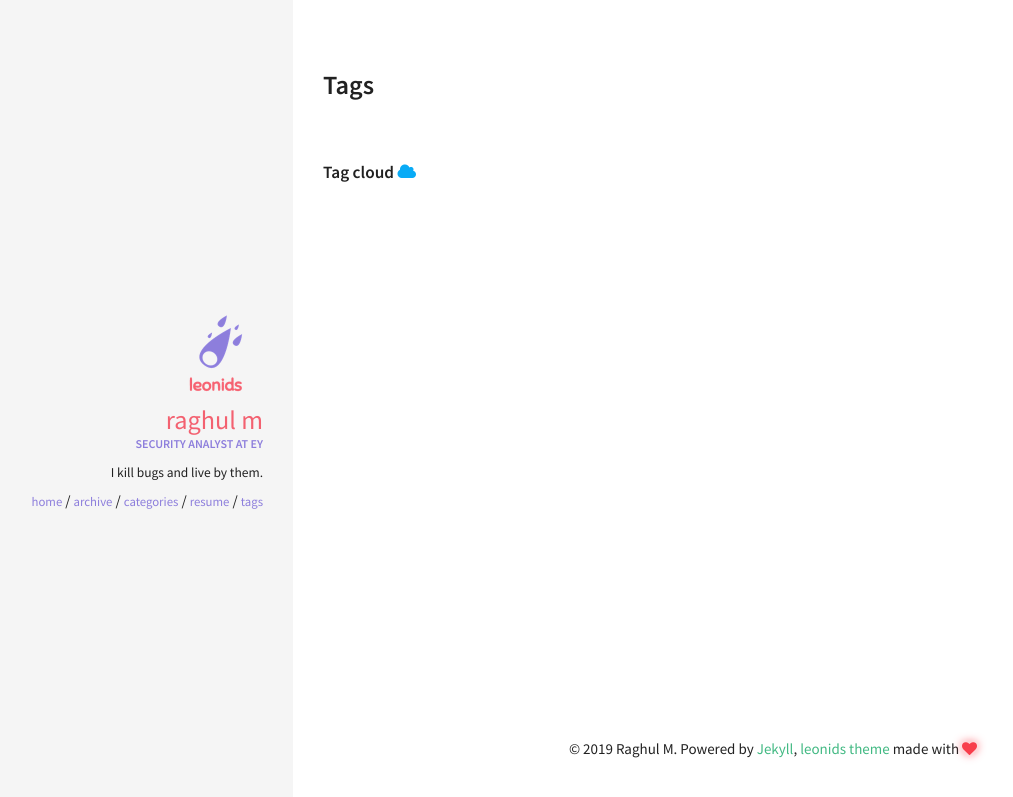
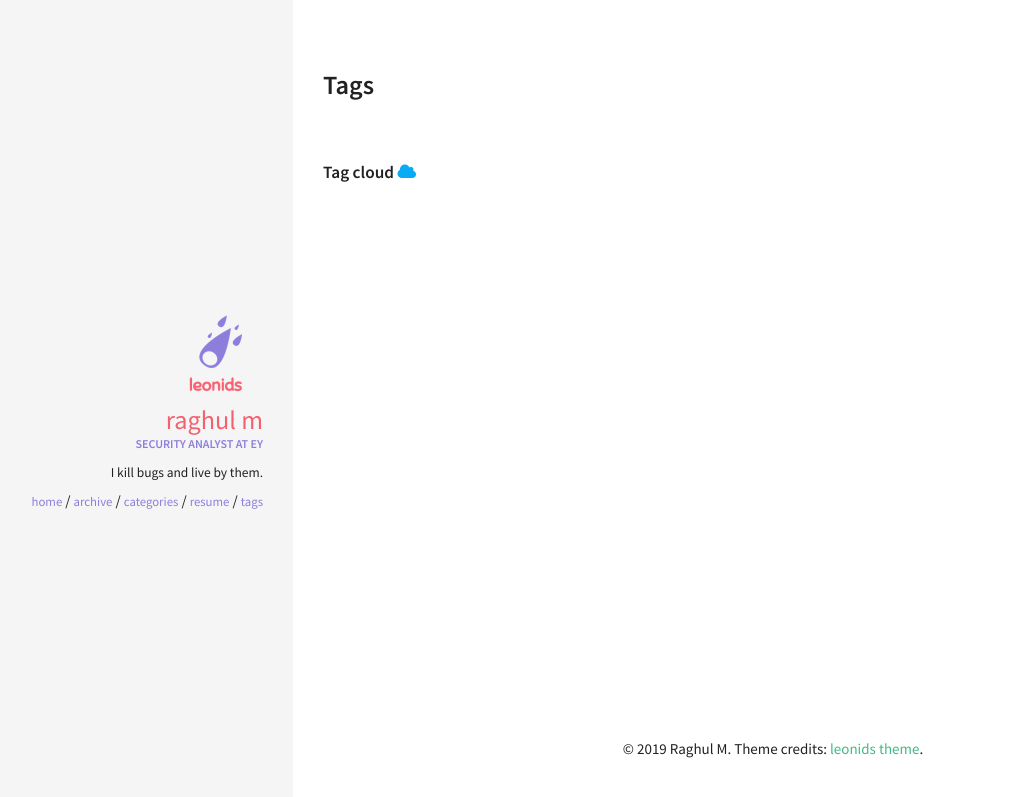
Before and after one commit to an0th3rhuman/an0th3rhuman.github.io, a Jekyll site: the page built from tags.html, in a window 1280 px wide. Shown: the top 797 px of the page, without its empty margins (27-1040 px from the left). Built offline with Jekyll 4.4.1, drawn with Linux system fonts in a browser that asks for light colours.

Commit message:
Simplified footer

```diff
--- a/_includes/footer.html
+++ b/_includes/footer.html
@@ -1,3 +1,3 @@
 <footer>
-  &copy; {{ site.time | date: '%Y' }} {{ site.owner.name }}. Powered by <a href="http://jekyllrb.com/">Jekyll</a>, <a href="http://github.com/renyuanz/leonids/">leonids theme</a> made with <i class="fa fa-heart heart-icon"></i>
+  &copy; {{ site.time | date: '%Y' }} {{ site.owner.name }}. Theme credits: <a href="http://github.com/renyuanz/leonids/">leonids theme</a>.
 </footer>
```
